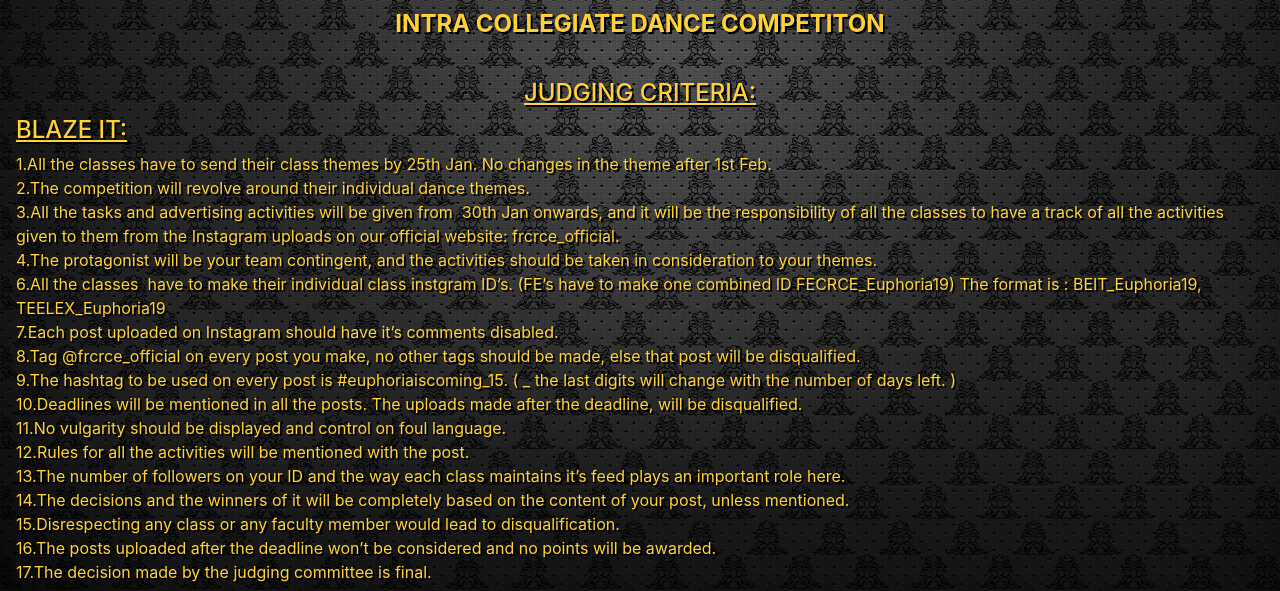
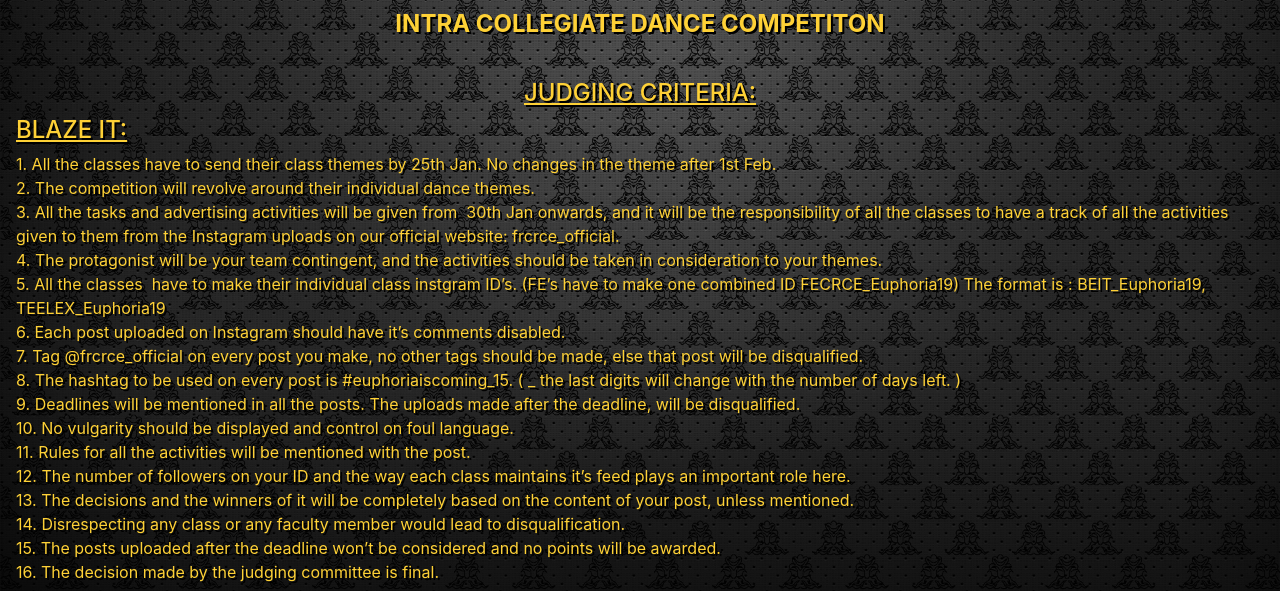
Before and after one commit to StudentsCouncilCRCE/Euphoria, a plain HTML site: page intradance.html in a window 1280 px wide. Shown: the part 178-769 px from the top of the page. Drawn offline with nearby package versions, Linux system fonts and the light colour scheme; a web font is replaced by a local one.

Commit message:
Another commit

```diff
--- a/intradance.html
+++ b/intradance.html
@@ -80,33 +80,33 @@
         <h2><u>BLAZE IT:</u></h2>
     </div>
     <p>
-            1.All the classes have to send their class themes by 25th Jan. No changes in the
+            1. All the classes have to send their class themes by 25th Jan. No changes in the
             theme after 1st Feb.<br>
-            2.The competition will revolve around their individual dance themes.<br>
-            3.All the tasks and advertising activities will be given from  30th Jan onwards, and it
+            2. The competition will revolve around their individual dance themes.<br>
+            3. All the tasks and advertising activities will be given from  30th Jan onwards, and it
             will be the responsibility of all the classes to have a track of all the activities given to
             them from the Instagram uploads on our official website: frcrce_official.<br>
-            4.The protagonist will be your team contingent, and the activities should be taken in
+            4. The protagonist will be your team contingent, and the activities should be taken in
             consideration to your themes.<br>
-            6.All the classes  have to make their individual class instgram ID’s.
+            5. All the classes  have to make their individual class instgram ID’s.
             (FE’s have to make one combined ID FECRCE_Euphoria19)
             The format is : BEIT_Euphoria19, TEELEX_Euphoria19<br>
-            7.Each post uploaded on Instagram should have it’s comments disabled.<br>
-            8.Tag @frcrce_official on every post you make, no other tags should be made, else
+            6. Each post uploaded on Instagram should have it’s comments disabled.<br>
+            7. Tag @frcrce_official on every post you make, no other tags should be made, else
             that post will be disqualified.<br>
-            9.The hashtag to be used on every post is #euphoriaiscoming_15. ( _ the last digits
+            8. The hashtag to be used on every post is #euphoriaiscoming_15. ( _ the last digits
             will change with the number of days left. )<br>
-            10.Deadlines will be mentioned in all the posts. The uploads made after the
+            9. Deadlines will be mentioned in all the posts. The uploads made after the
             deadline, will be disqualified.<br>
-            11.No vulgarity should be displayed and control on foul language.<br>
-            12.Rules for all the activities will be mentioned with the post.<br>
-            13.The number of followers on your ID and the way each class maintains it’s feed
+            10. No vulgarity should be displayed and control on foul language.<br>
+            11. Rules for all the activities will be mentioned with the post.<br>
+            12. The number of followers on your ID and the way each class maintains it’s feed
             plays an important role here.<br>
-            14.The decisions and the winners of it will be completely based on the content of your post, unless
+            13. The decisions and the winners of it will be completely based on the content of your post, unless
         mentioned.<br>
-        15.Disrespecting any class or any faculty member would lead to disqualification.<br>
-        16.The posts uploaded after the deadline won’t be considered and no points will be awarded.<br>
-        17.The decision made by the judging committee is final.</p>
+        14. Disrespecting any class or any faculty member would lead to disqualification.<br>
+        15. The posts uploaded after the deadline won’t be considered and no points will be awarded.<br>
+        16. The decision made by the judging committee is final.</p>
         <h2><u>DANCE PERFORMANCE:</u></h2>
         <ul>
             <li>Choice of music</li>
```
Also changed, not shown: index.html (+5 -4 lines).
